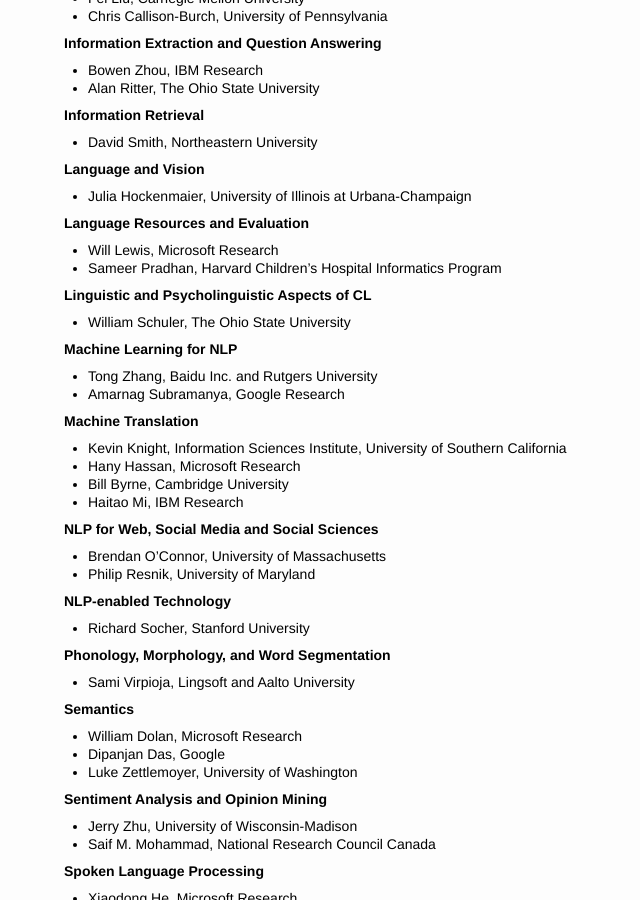
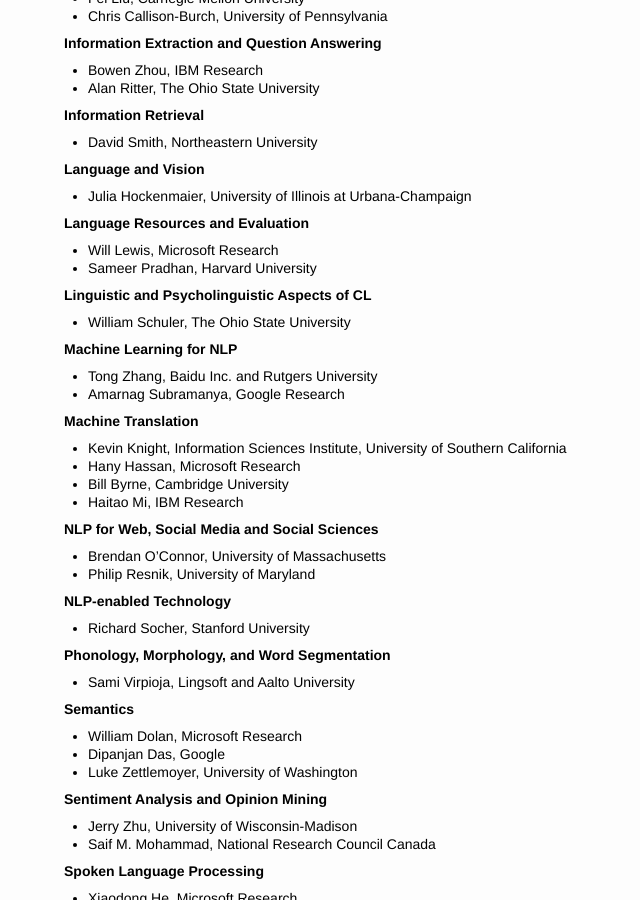
Before and after one commit to naacl-org/naacl-hlt-2015, a Jekyll site: the page built from people.md, in a window 1280 px wide and 900 px high, scrolled down 1444 px. Shown: the whole window, without its empty margins (0-640 px from the left). Built offline with Jekyll 4.4.1, drawn with Linux system fonts in a browser that asks for light colours.

Commit message:
Changed affiliation

```diff
--- a/people.md
+++ b/people.md
@@ -108,7 +108,7 @@
 ### Language Resources and Evaluation
 
 - Will Lewis, Microsoft Research
-- Sameer Pradhan, Harvard Children's Hospital Informatics Program
+- Sameer Pradhan, Harvard University
 
 
 ### Linguistic and Psycholinguistic Aspects of CL
```
